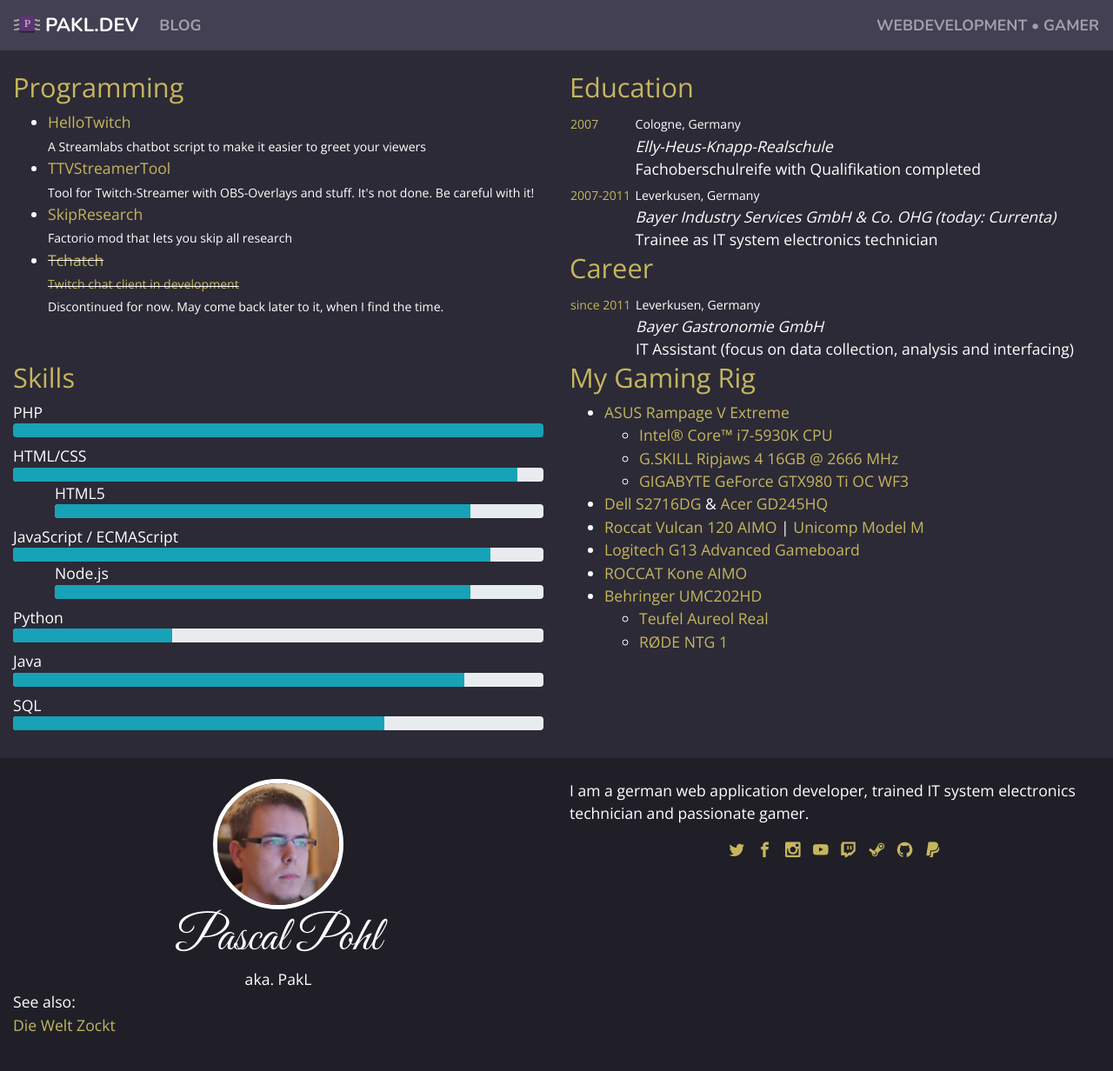
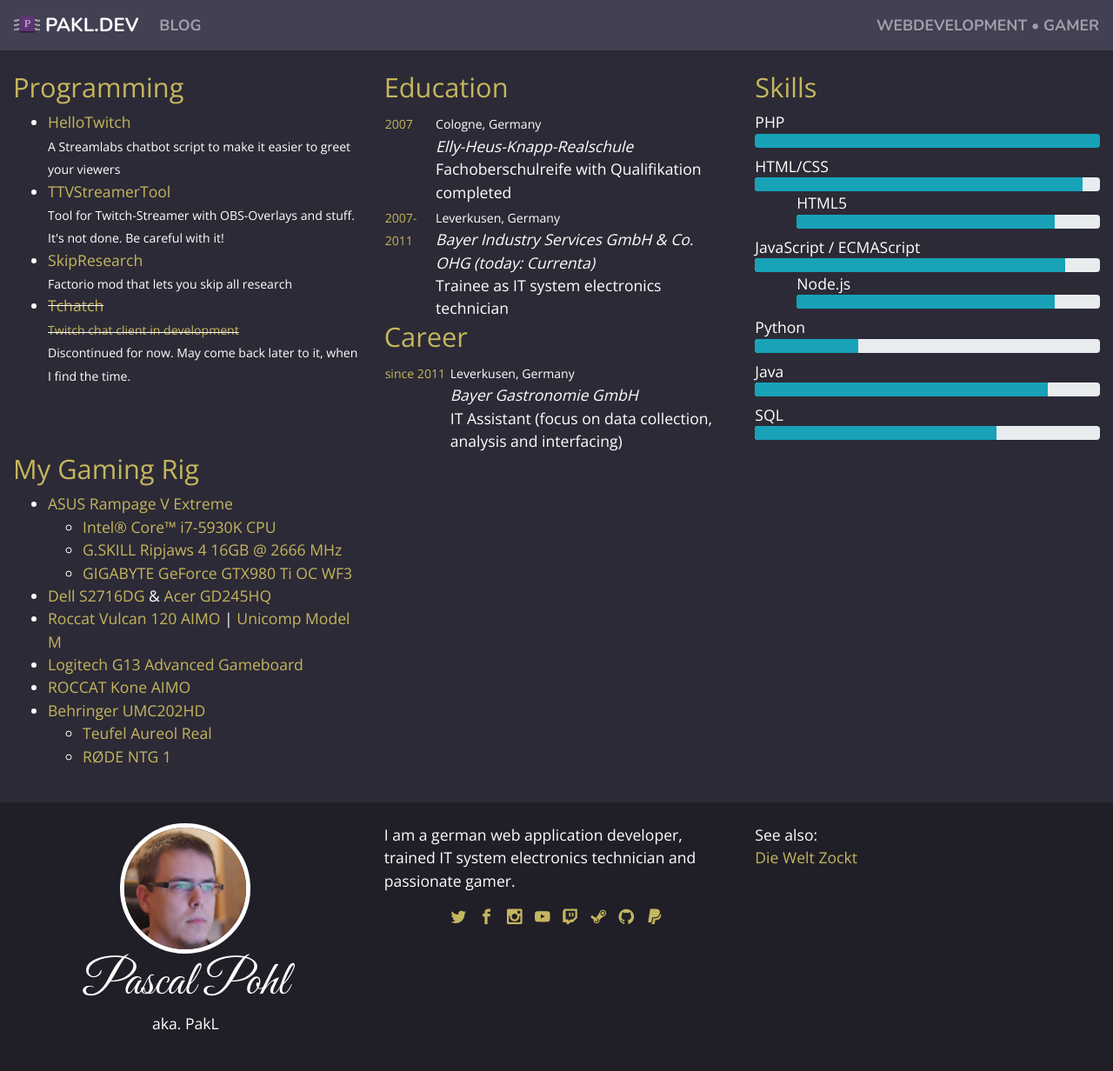
Before and after one commit to PakL/pakl.github.io, a Jekyll site: the page built from index.html, in a window 1280 px wide. Shown: the whole page at 87% size. Built offline with Jekyll 4.4.1, drawn with Linux system fonts in a browser that asks for light colours; some web fonts are replaced.

Commit message:
Fix it right this time

```diff
--- a/_includes/footer.html
+++ b/_includes/footer.html
@@ -1,6 +1,6 @@
 <footer class="container-fluid py-4">
 	<div class="row">
-		<div class="col-4 col-sm-12 col-md-6">
+		<div class="col-12 col-md-6 col-lg-4">
 			<figure class="avatar">
 				<img src="/assets/images/photo.jpg" alt="">
 				<figcaption>Photo of Pascal Pohl looking to the right, a reflection of a screen in his glasses</figcaption>
@@ -8,7 +8,7 @@
 			<h1 class="display-4 text-vibes text-center m-0">Pascal Pohl</h1>
 			<p class="text-center m-0">aka. PakL</p>
 		</div>
-		<div class="col-4 col-sm-12 col-md-6">
+		<div class="col-12 col-md-6 col-lg-4">
 			<p>I am a german web application developer, trained IT system electronics technician and passionate gamer.</p>
 			<div style="word-spacing: 10px;text-align: center;">
 				<a href="https://twitter.com/paklweb" target="_blank"><span class="icon-twitter"></span></a>
@@ -21,7 +21,7 @@
 				<a href="https://www.paypal.me/PakL" target="_blank"><span class="icon-paypal"></span></a>
 			</div>
 		</div>
-		<div class="col-4 col-sm-12 col-md-6">
+		<div class="col-12 col-md-6 col-lg-4">
 			<p>
 				See also:<br>
 				<a href="https://dieweltzockt.de" target="_blank">Die Welt Zockt</a>
--- a/_layouts/posts-list.html
+++ b/_layouts/posts-list.html
@@ -6,7 +6,7 @@
 	<h3 class="text-head text-muted">Seite {{ paginator.page }}</h3>
 	<div class="row">
 		{% for post in site.posts %}
-		<div class="col-4 col-sm-12 col-md-6">
+		<div class="col-12 col-md-6 col-lg-4">
 			<div class="card bg-lighter">
 				<div class="card-body">
 					<h4 class="card-title text-highlight">{{ post.title }}</h4>
--- a/index.html
+++ b/index.html
@@ -4,7 +4,7 @@
 ---
 <div class="container-fluid">
 	<div class="row">
-		<div class="col-4 col-sm-12 col-md-6">
+		<div class="col-12 col-md-6 col-lg-4">
 			<h3 class="text-highlight">Programming</h3>
 			<ul>
 				<li><a href="https://github.com/PakL/HelloTwitch" target="_blank">HelloTwitch</a><br><small>A Streamlabs chatbot script to make it easier to greet your viewers </small></li>
@@ -13,7 +13,7 @@
 				<li><del><a href="https://github.com/PakL/Tchatch" target="_blank">Tchatch<br><small>Twitch chat client in development</small></a></del><br><small>Discontinued for now. May come back later to it, when I find the time.</small></li>
 			</ul>
 		</div>
-		<div class="col-4 col-sm-12 col-md-6">
+		<div class="col-12 col-md-6 col-lg-4">
 			<h3 class="text-highlight">Education</h3>
 			<table>
 				<tbody>
@@ -50,7 +50,7 @@
 				</tbody>
 			</table>
 		</div>
-		<div class="col-4 col-sm-12 col-md-6">
+		<div class="col-12 col-md-6 col-lg-4">
 			<h3 class="text-highlight">Skills</h3>
 			<div class="my-2">
 				PHP
@@ -87,7 +87,7 @@
 				<div class="progress"><div class="progress-bar bg-info" style="width:70%;"></div></div>
 			</div>
 		</div>
-		<div class="col-4 col-sm-12 col-md-6">
+		<div class="col-12 col-md-6 col-lg-4">
 			<h3 class="text-highlight">My Gaming Rig</h3>
 			<ul>
 				<li>
```
